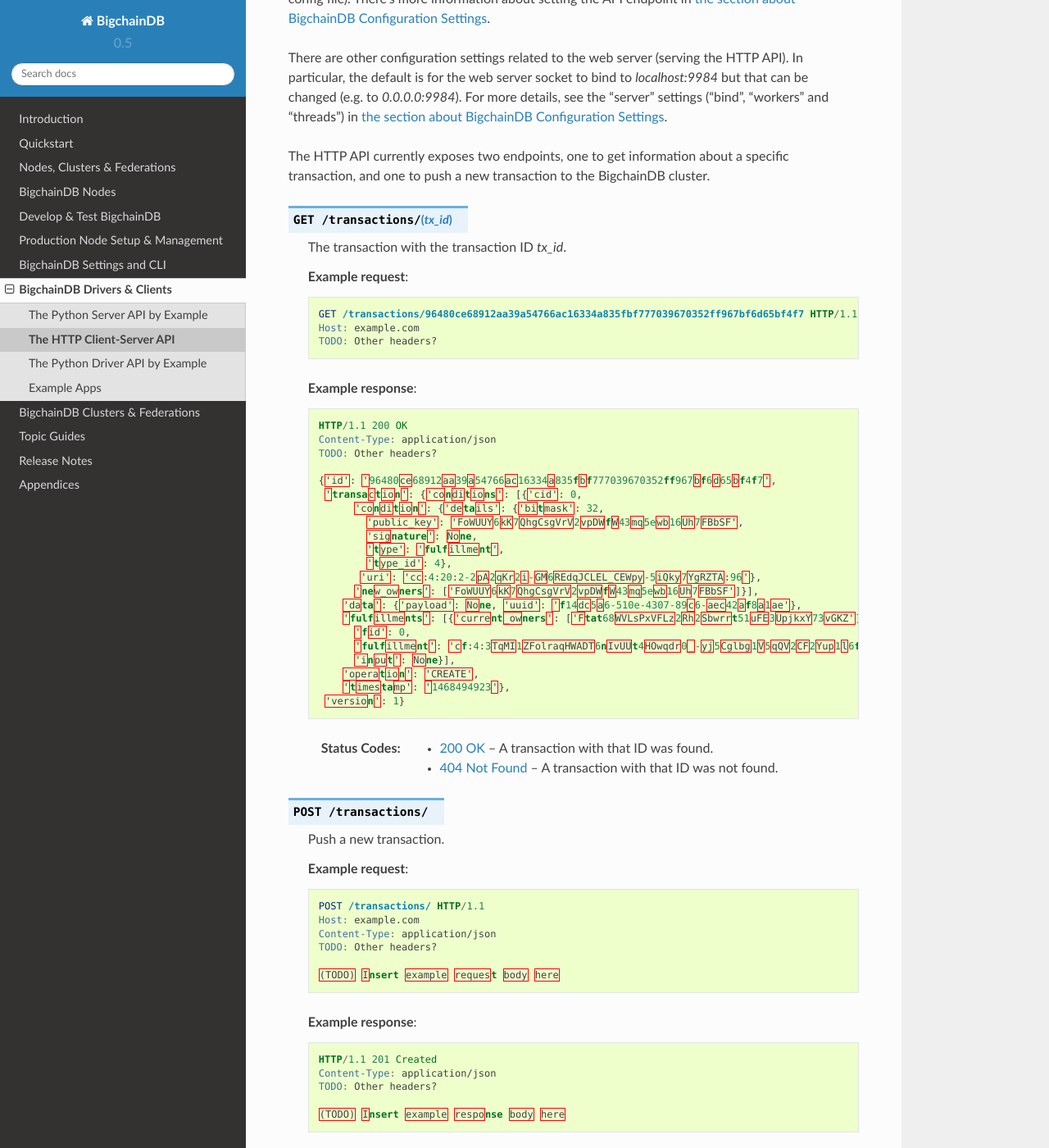
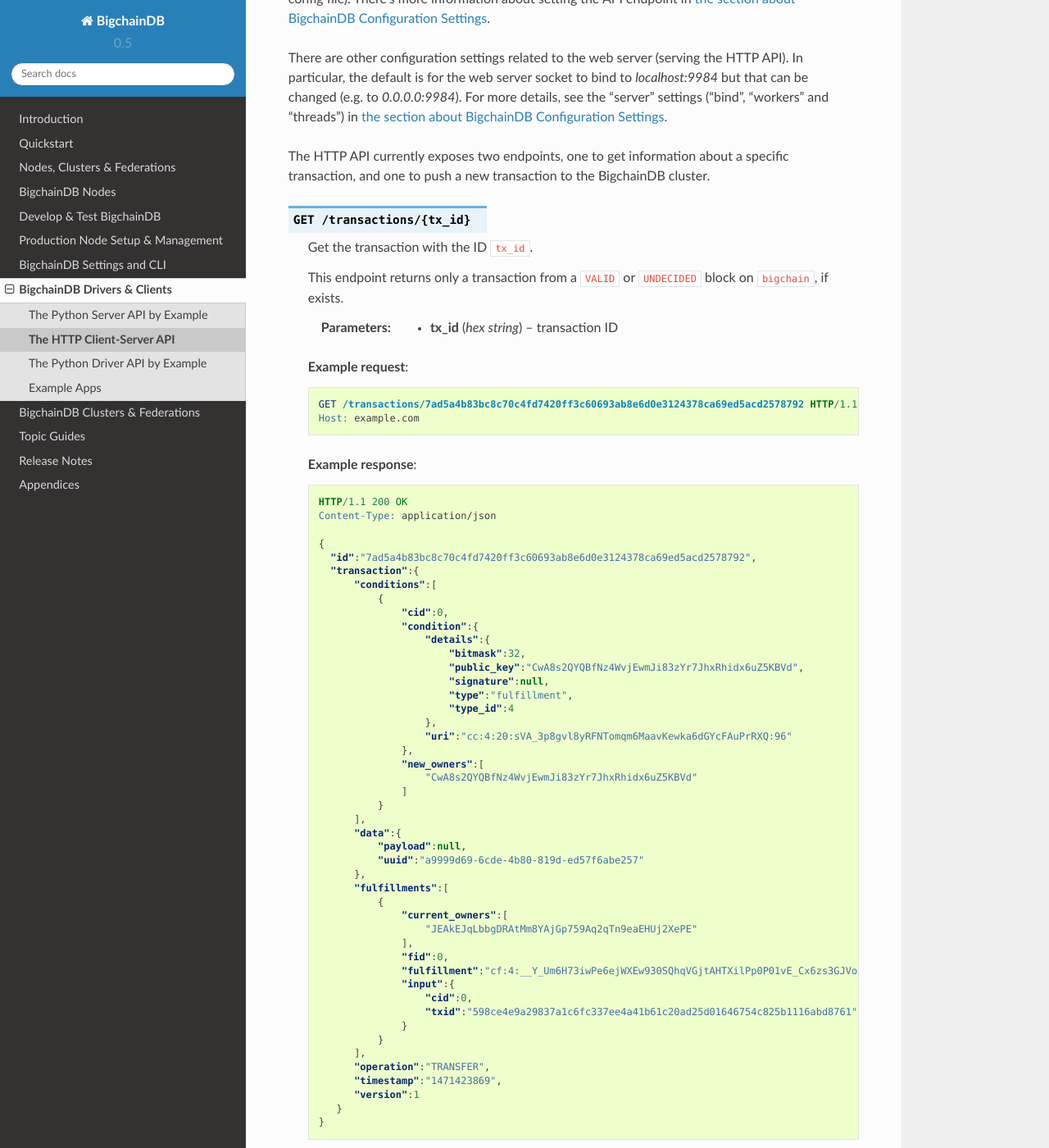
Before and after one commit to thematerials-network/bigchaindb-node, a Sphinx documentation site: the page built from bigchaindb/docs/source/drivers-clients/http-client-server-api.rst, in a window 1280 px wide and 1400 px high, scrolled down 413 px. Shown: the whole window at 82% size. Built offline with Sphinx 7.4.7 and the Read the Docs theme 2.0.0, drawn with Linux system fonts in a browser that asks for light colours; some of the changed text lies outside the part shown.

Commit message:
split up views per resource add error cases to get/post transaction update docs/test

```diff
--- a/bigchaindb/docs/source/drivers-clients/http-client-server-api.rst
+++ b/bigchaindb/docs/source/drivers-clients/http-client-server-api.rst
@@ -13,17 +13,21 @@ There are other configuration settings related to the web server (serving the HT
 
 The HTTP API currently exposes two endpoints, one to get information about a specific transaction, and one to push a new transaction to the BigchainDB cluster.
 
-.. http:get:: /transactions/(tx_id)
+.. http:get:: /transactions/{tx_id}
 
-   The transaction with the transaction ID `tx_id`.
+   Get the transaction with the ID ``tx_id``.
+
+   This endpoint returns only a transaction from a ``VALID`` or ``UNDECIDED`` block on ``bigchain``, if exists.
+
+   :param tx_id: transaction ID
+   :type tx_id: hex string
 
    **Example request**:
 
    .. sourcecode:: http
 
-      GET /transactions/96480ce68912aa39a54766ac16334a835fbf777039670352ff967bf6d65bf4f7 HTTP/1.1
+      GET /transactions/7ad5a4b83bc8c70c4fd7420ff3c60693ab8e6d0e3124378ca69ed5acd2578792 HTTP/1.1
       Host: example.com
-      TODO: Other headers?
 
    **Example response**:
 
@@ -31,28 +35,54 @@ The HTTP API currently exposes two endpoints, one to get information about a spe
 
       HTTP/1.1 200 OK
       Content-Type: application/json
-      TODO: Other headers?
 
-      {'id': '96480ce68912aa39a54766ac16334a835fbf777039670352ff967bf6d65bf4f7',
-       'transaction': {'conditions': [{'cid': 0,
-            'condition': {'details': {'bitmask': 32,
-              'public_key': 'FoWUUY6kK7QhgCsgVrV2vpDWfW43mq5ewb16Uh7FBbSF',
-              'signature': None,
-              'type': 'fulfillment',
-              'type_id': 4},
-             'uri': 'cc:4:20:2-2pA2qKr2i-GM6REdqJCLEL_CEWpy-5iQky7YgRZTA:96'},
-            'new_owners': ['FoWUUY6kK7QhgCsgVrV2vpDWfW43mq5ewb16Uh7FBbSF']}],
-          'data': {'payload': None, 'uuid': 'f14dc5a6-510e-4307-89c6-aec42af8a1ae'},
-          'fulfillments': [{'current_owners': ['Ftat68WVLsPxVFLz2Rh2Sbwrrt51uFE3UpjkxY73vGKZ'],
-            'fid': 0,
-            'fulfillment': 'cf:4:3TqMI1ZFolraqHWADT6nIvUUt4HOwqdr0_-yj5Cglbg1V5qQV2CF2Yup1l6fQH2uhLGGFo9uHhZ6HNv9lssiD0ZaG88Bg_MTkz6xg2SW2Cw_YgpM-CyESVT404g54ZsK',
-            'input': None}],
-          'operation': 'CREATE',
-          'timestamp': '1468494923'},
-       'version': 1}
+      {
+        "id":"7ad5a4b83bc8c70c4fd7420ff3c60693ab8e6d0e3124378ca69ed5acd2578792",
+        "transaction":{
+            "conditions":[
+                {
+                    "cid":0,
+                    "condition":{
+                        "details":{
+                            "bitmask":32,
+                            "public_key":"CwA8s2QYQBfNz4WvjEwmJi83zYr7JhxRhidx6uZ5KBVd",
+                            "signature":null,
+                            "type":"fulfillment",
+                            "type_id":4
+                        },
+                        "uri":"cc:4:20:sVA_3p8gvl8yRFNTomqm6MaavKewka6dGYcFAuPrRXQ:96"
+                    },
+                    "new_owners":[
+                        "CwA8s2QYQBfNz4WvjEwmJi83zYr7JhxRhidx6uZ5KBVd"
+                    ]
+                }
+            ],
+            "data":{
+                "payload":null,
+                "uuid":"a9999d69-6cde-4b80-819d-ed57f6abe257"
+            },
+            "fulfillments":[
+                {
+                    "current_owners":[
+                        "JEAkEJqLbbgDRAtMm8YAjGp759Aq2qTn9eaEHUj2XePE"
+                    ],
+                    "fid":0,
+                    "fulfillment":"cf:4:__Y_Um6H73iwPe6ejWXEw930SQhqVGjtAHTXilPp0P01vE_Cx6zs3GJVoO1jhPL18C94PIVkLTGMUB2aKC9qsbIb3w8ejpOf0_I3OCuTbPdkd6r2lKMeVftMyMxkeWoM",
+                    "input":{
+                        "cid":0,
+                        "txid":"598ce4e9a29837a1c6fc337ee4a41b61c20ad25d01646754c825b1116abd8761"
+                    }
+                }
+            ],
+            "operation":"TRANSFER",
+            "timestamp":"1471423869",
+            "version":1
+         }
+      }
 
    :statuscode 200: A transaction with that ID was found.
    :statuscode 404: A transaction with that ID was not found.
+
 
 
 .. http:post:: /transactions/
@@ -66,9 +96,50 @@ The HTTP API currently exposes two endpoints, one to get information about a spe
       POST /transactions/ HTTP/1.1
       Host: example.com
       Content-Type: application/json
-      TODO: Other headers?
 
-      (TODO) Insert example request body here
+      {
+        "id":"7ad5a4b83bc8c70c4fd7420ff3c60693ab8e6d0e3124378ca69ed5acd2578792",
+        "transaction":{
+            "conditions":[
+                {
+                    "cid":0,
+                    "condition":{
+                        "details":{
+                            "bitmask":32,
+                            "public_key":"CwA8s2QYQBfNz4WvjEwmJi83zYr7JhxRhidx6uZ5KBVd",
+                            "signature":null,
+                            "type":"fulfillment",
+                            "type_id":4
+                        },
+                        "uri":"cc:4:20:sVA_3p8gvl8yRFNTomqm6MaavKewka6dGYcFAuPrRXQ:96"
+                    },
+                    "new_owners":[
+                        "CwA8s2QYQBfNz4WvjEwmJi83zYr7JhxRhidx6uZ5KBVd"
+                    ]
+                }
+            ],
+            "data":{
+                "payload":null,
+                "uuid":"a9999d69-6cde-4b80-819d-ed57f6abe257"
+            },
+            "fulfillments":[
+                {
+                    "current_owners":[
+                        "JEAkEJqLbbgDRAtMm8YAjGp759Aq2qTn9eaEHUj2XePE"
+                    ],
+                    "fid":0,
+                    "fulfillment":"cf:4:__Y_Um6H73iwPe6ejWXEw930SQhqVGjtAHTXilPp0P01vE_Cx6zs3GJVoO1jhPL18C94PIVkLTGMUB2aKC9qsbIb3w8ejpOf0_I3OCuTbPdkd6r2lKMeVftMyMxkeWoM",
+                    "input":{
+                        "cid":0,
+                        "txid":"598ce4e9a29837a1c6fc337ee4a41b61c20ad25d01646754c825b1116abd8761"
+                    }
+                }
+            ],
+            "operation":"TRANSFER",
+            "timestamp":"1471423869",
+            "version":1
+         }
+      }
 
    **Example response**:
 
@@ -76,10 +147,78 @@ The HTTP API currently exposes two endpoints, one to get information about a spe
 
       HTTP/1.1 201 Created
       Content-Type: application/json
-      TODO: Other headers?
 
-      (TODO) Insert example response body here
+      {
+        "assignee":"4XYfCbabAWVUCbjTmRTFEu2sc3dFEdkse4r6X498B1s8",
+        "id":"7ad5a4b83bc8c70c4fd7420ff3c60693ab8e6d0e3124378ca69ed5acd2578792",
+        "transaction":{
+            "conditions":[
+                {
+                    "cid":0,
+                    "condition":{
+                        "details":{
+                            "bitmask":32,
+                            "public_key":"CwA8s2QYQBfNz4WvjEwmJi83zYr7JhxRhidx6uZ5KBVd",
+                            "signature":null,
+                            "type":"fulfillment",
+                            "type_id":4
+                        },
+                        "uri":"cc:4:20:sVA_3p8gvl8yRFNTomqm6MaavKewka6dGYcFAuPrRXQ:96"
+                    },
+                    "new_owners":[
+                        "CwA8s2QYQBfNz4WvjEwmJi83zYr7JhxRhidx6uZ5KBVd"
+                    ]
+                }
+            ],
+            "data":{
+                "payload":null,
+                "uuid":"a9999d69-6cde-4b80-819d-ed57f6abe257"
+            },
+            "fulfillments":[
+                {
+                    "current_owners":[
+                        "JEAkEJqLbbgDRAtMm8YAjGp759Aq2qTn9eaEHUj2XePE"
+                    ],
+                    "fid":0,
+                    "fulfillment":"cf:4:__Y_Um6H73iwPe6ejWXEw930SQhqVGjtAHTXilPp0P01vE_Cx6zs3GJVoO1jhPL18C94PIVkLTGMUB2aKC9qsbIb3w8ejpOf0_I3OCuTbPdkd6r2lKMeVftMyMxkeWoM",
+                    "input":{
+                        "cid":0,
+                        "txid":"598ce4e9a29837a1c6fc337ee4a41b61c20ad25d01646754c825b1116abd8761"
+                    }
+                }
+            ],
+            "operation":"TRANSFER",
+            "timestamp":"1471423869",
+            "version":1
+        }
+      }
 
    :statuscode 201: A new transaction was created.
+   :statuscode 400: The transaction was invalid and not created.
 
-(TODO) What's the response status code if the POST fails?
+   **Disclaimer**
+
+   ``CREATE`` transactions are treated differently from ``TRANSFER`` assets.
+   The reason is that a ``CREATE`` transaction needs to be signed by the federation nodes and not by the client.
+
+   The following python snippet at the client can be used to generate ``CREATE`` transactions before they can be pushed to the API server:
+
+   .. code-block:: python
+
+       from bigchaindb import util
+       tx = util.create_and_sign_tx(my_privkey, my_pubkey, my_pubkey, None, 'CREATE')
+
+   When POSTing ``tx`` to the API, the ``CREATE`` transaction will be signed by the federation nodes.
+
+   A ``TRANSFER`` transaction, that takes an existing input transaction to change ownership can be generated in multiple ways:
+
+   .. code-block:: python
+
+       from bigchaindb import util, Bigchain
+       tx = util.create_and_sign_tx(my_privkey, my_pubkey, other_pubkey, input_tx, 'TRANSFER')
+       # or
+       b = Bigchain()
+       tx_unsigned = b.create_transaction(my_pubkey, other_pubkey, input_tx, 'TRANSFER')
+       tx = b.sign_transaction(tx_unsigned, my_privkey)
+
+   More information on generating transactions can be found in the `Python server API examples <python-server-api-examples.html>`_
```
Also changed, not shown: 7 other files.
